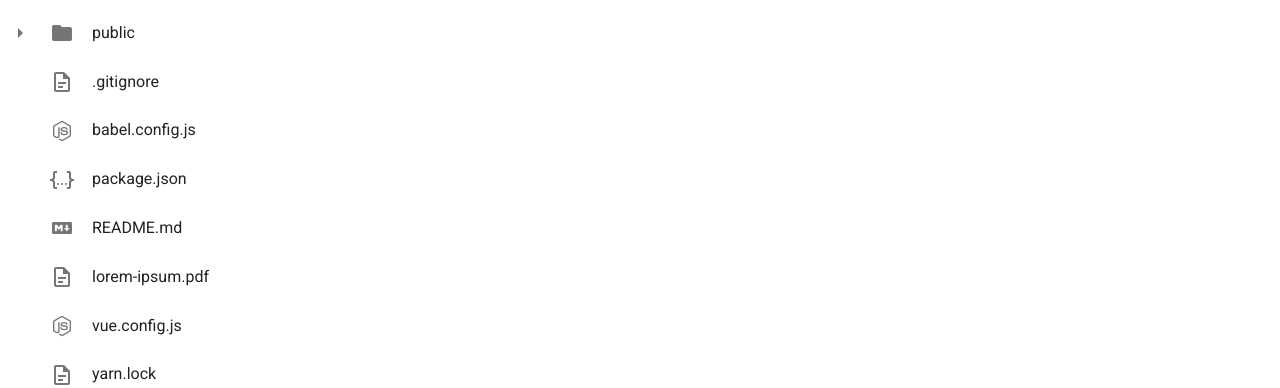
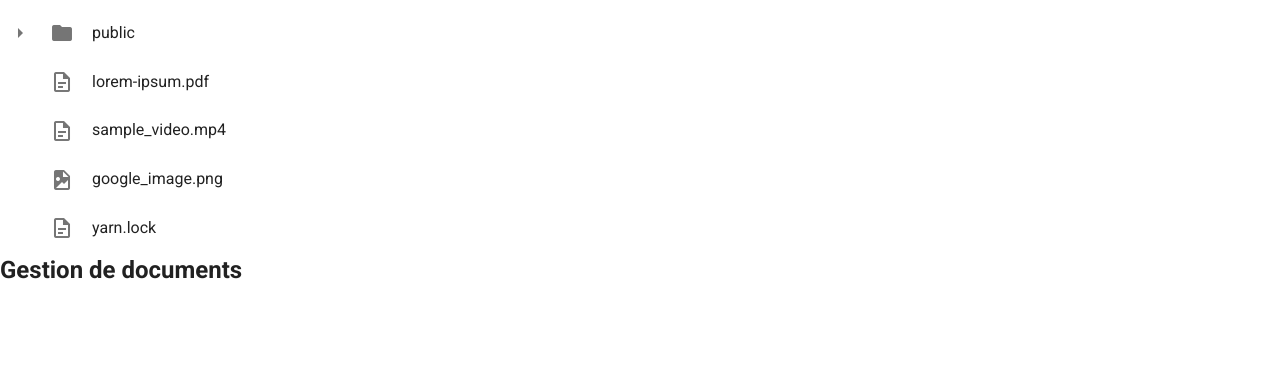
Before and after one commit to anara13/TreeView, a Vue app: page /Test in a window 1280 px wide. Shown: the part 201-589 px from the top of the page. Built offline with nearby package versions, Linux system fonts and the light colour scheme; data requests are answered from the project's data file; some icons are missing.

Commit message:
Modifications de la structure d'affichage des fichiers du TreeView dans le Content pas ok

```diff
--- a/db.json
+++ b/db.json
@@ -29,28 +29,16 @@
     ]
   },
   {
-    "name": ".gitignore",
-    "file": "txt"
-  },
-  {
-    "name": "babel.config.js",
-    "file": "js"
-  },
-  {
-    "name": "package.json",
-    "file": "json"
-  },
-  {
-    "name": "README.md",
-    "file": "md"
-  },
-  {
     "name": "lorem-ipsum.pdf",
     "file": "txt"
   },
   {
-    "name": "vue.config.js",
-    "file": "js"
+    "name": "sample_video.mp4",
+    "file": "txt"
+  },
+  {
+    "name": "google_image.png",
+    "file": "png"
   },
   {
     "name": "yarn.lock",
--- /dev/null
+++ b/src/TEST SUPP/test.html
@@ -0,0 +1 @@
+<iframe src="../fake_files/lorem-ipsum.pdf"></iframe>
--- a/src/views/Content.vue
+++ b/src/views/Content.vue
@@ -3,14 +3,14 @@
         <h2 class="h2">Gestion de documents</h2>
 
         <div class="main-content">
-            <audio v-if="pathExtension=='wav'" :src="pathItem" controls width="100%" height="auto" style="display:block; margin: 30vh auto" />
+            <!--<audio v-if="pathExtension=='wav'" :src="pathItem" controls width="100%" height="auto" style="display:block; margin: 30vh auto" />
             <video v-if="pathExtension=='avi' || pathExtension=='mp4' " :src="pathItem" controls width="100%" height="auto" />
-            <div v-if="pathExtension=='pdf' || pathExtension=='html' || pathExtension=='txt' " style="display:flex; justify-content:center;align-item:center;">
-                <iframe :src="pathItem" style="width: 100%; height:100vh" />
+            <div v-if="pathExtension=='pdf' || pathExtension=='html' || pathExtension=='txt'" style="display:flex; justify-content:center;align-item:center;">
+                <iframe :src="source" style="width: 100%; height:100vh" />
             </div>
             <div v-if="pathExtension=='jpg' || pathExtension=='png' || pathExtension=='gif' || pathExtension=='bmp' || pathExtension=='ico'">
                 <img :src="pathItem" style="display:block; margin: 30vh auto" />
-            </div>
+            </div>-->
 
             <!-- Rendering the loaded file -->
             <div v-if="resultLoaded" id="file-preview" style="width:100%;height:800px;">
@@ -20,7 +20,7 @@
                 <iframe v-else :src="source" style="width:99%;height:100%;" id="printf" name="printf"></iframe>
             </div>
 
-            <!--Waiting screen before server response-->
+            <!-- Waiting screen before server response-->
             <div v-if="calculatingResponse">
                 <svg class="rotator" style="width:120px;height:120px; margin: 130px auto 20px auto; display: block" viewBox="0 0 24 24">
                     <path fill="#ddd" d="M12,18A6,6 0 0,1 6,12C6,11 6.25,10.03 6.7,9.2L5.24,7.74C4.46,8.97 4,10.43 4,12A8,8 0 0,0 12,20V23L16,19L12,15M12,4V1L8,5L12,9V6A6,6 0 0,1 18,12C18,13 17.75,13.97 17.3,14.8L18.76,16.26C19.54,15.03 20,13.57 20,12A8,8 0 0,0 12,4Z" />
@@ -35,9 +35,9 @@
                 </div>
                 <h2 class="h2" style="text-align: center; color: #888;">Recherchez un fichier à afficher dans l'arborescence</h2>
             </div>
-        </div>
 
     </div>
+</div>
 </template>
 
 <script>
@@ -60,7 +60,7 @@
             this.$root.$on('item-left-clicked', itemPath => {
                 //this.resultLoaded = false;
                 //this.calculatingResponse = true;
-                this.pathItem = itemPath;
+                this.pathItem = itemPath.toString();
                 //this.pathExtension = itemPath.split('.').pop();
                 //this.$emit('clicked', 'true')
                 // TODO: sur l'exemple de https://stackoverflow.com/questions/27957766/how-do-i-render-a-word-document-doc-docx-in-the-browser-using-javascript
@@ -69,8 +69,7 @@
                 //this.fileType = "pdf";
 
                 // const action = 'read';
-                // this.fetchAndReadFile(itemPath);
-                this.fetchAndPrintFile(itemPath);
+                this.fetchAndReadFile(this.pathItem);
             });
 
             this.$root.$on('open-and-print-item', action => {
@@ -84,6 +83,7 @@
             this.addFontAwesome();
         }
 
+        //impossible de l'utiliser tant que pas intégré au projet principal
         /**
          * Récupère et affiche le fichier sélectionné
          * TODO: intégrer un message d'erreur si le fichier n'a pas été trouvé (pour plus tard quand on aura accès au serveur)
@@ -108,29 +108,59 @@
 
         }*/
 
-        //TODO : à refaire
-        fetchAndPrintFile(itemPath) {
+        fetchAndPrintFile() {
             // TODO: "SecurityError: Permission denied to access property "print" on cross-origin object"
             // Erreur à cause de Firefox (aussi sur IE apparemment)
             // Check ici https://bugzilla.mozilla.org/show_bug.cgi?id=911444
             // iframe.src = "./fake_files/lorem_ipsum.pdf";
             // iframe.src = 'https://docs.google.com/gview?url='+'http://dictee.zenidoc.com:9000/cache/123456789.pdf';
-            //on crée ici un élément
-            console.log("entré fonction fetchAndPrintFile" + itemPath)
             let iframe = document.createElement('iframe');
             document.body.appendChild(iframe);
-            //TODO : ne marche plus, trouver un nouveau fichier test
-            //iframe.src = 'http://dictee.zenidoc.com:9000/cache/123456789.pdf';
-            iframe.src = '@/fake_files/' + itemPath;
-            //iframe.style.visibility = 'hidden';
+            iframe.src = 'http://dictee.zenidoc.com:9000/cache/123456789.pdf';
+            iframe.style.visibility = 'hidden';
             iframe.onload = function() {
                 console.log("file loaded");
                 setTimeout(function() {
                     iframe.contentWindow.focus();
-                    //iframe.contentWindow.print();
+                    iframe.contentWindow.print();
                     //iframe.contentWindow.document.getElementById('print').click();
                 }, 3000);
             };
+        }
+
+        fetchAndReadFile(itemPath){
+
+            //on récup le nom du fichier sélectionné
+            this.calculatingResponse = true;
+            //l'extension du fichier
+            this.pathExtension = itemPath.split('.').shift();
+            console.log(this.pathExtension)
+            //le nom du fichier
+            this.fileType = itemPath.split('.').pop();
+            console.log(this.fileType)
+
+            //le lien vers le fichier
+            //TODO : à des fins de test uniquement, à supprimer lorsque l'on pourra avoir accès aux fichiers
+            if(this.pathExtension == "pdf")
+            {
+                this.source = 'https://www.soundczech.cz/temp/lorem-ipsum.pdf';
+            }
+
+            else if(this.pathExtension == "mp4")
+            {
+                this.source = 'http://commondatastorage.googleapis.com/gtv-videos-bucket/sample/ForBiggerFun.mp4';
+            }
+
+            else if(this.pathExtension == "png")
+            {
+                this.source = 'https://upload.wikimedia.org/wikipedia/commons/thumb/7/77/Google_Images_2015_logo.svg/640px-Google_Images_2015_logo.svg.png';
+            }
+
+            //indiquer au template que le fichier a bien été chargé
+            this.resultLoaded = true;
+
+            this.calculatingResponse = false;
+
         }
 
         /**
@@ -145,8 +175,8 @@
     }
 </script>
 
-<!--<style lang="stylus">
-    @import '../../main.styl';
+<style lang="stylus">
+    @import '../main.styl';
     .app > .content {
         width: calc(100% - 470px);
     }
@@ -164,7 +194,7 @@
         }
     }
 
-</style>-->
+</style>
 
 <style scoped>
 .main-content{
```
Also changed, not shown: 3 other files (tests, documents, lock files or other folders).
